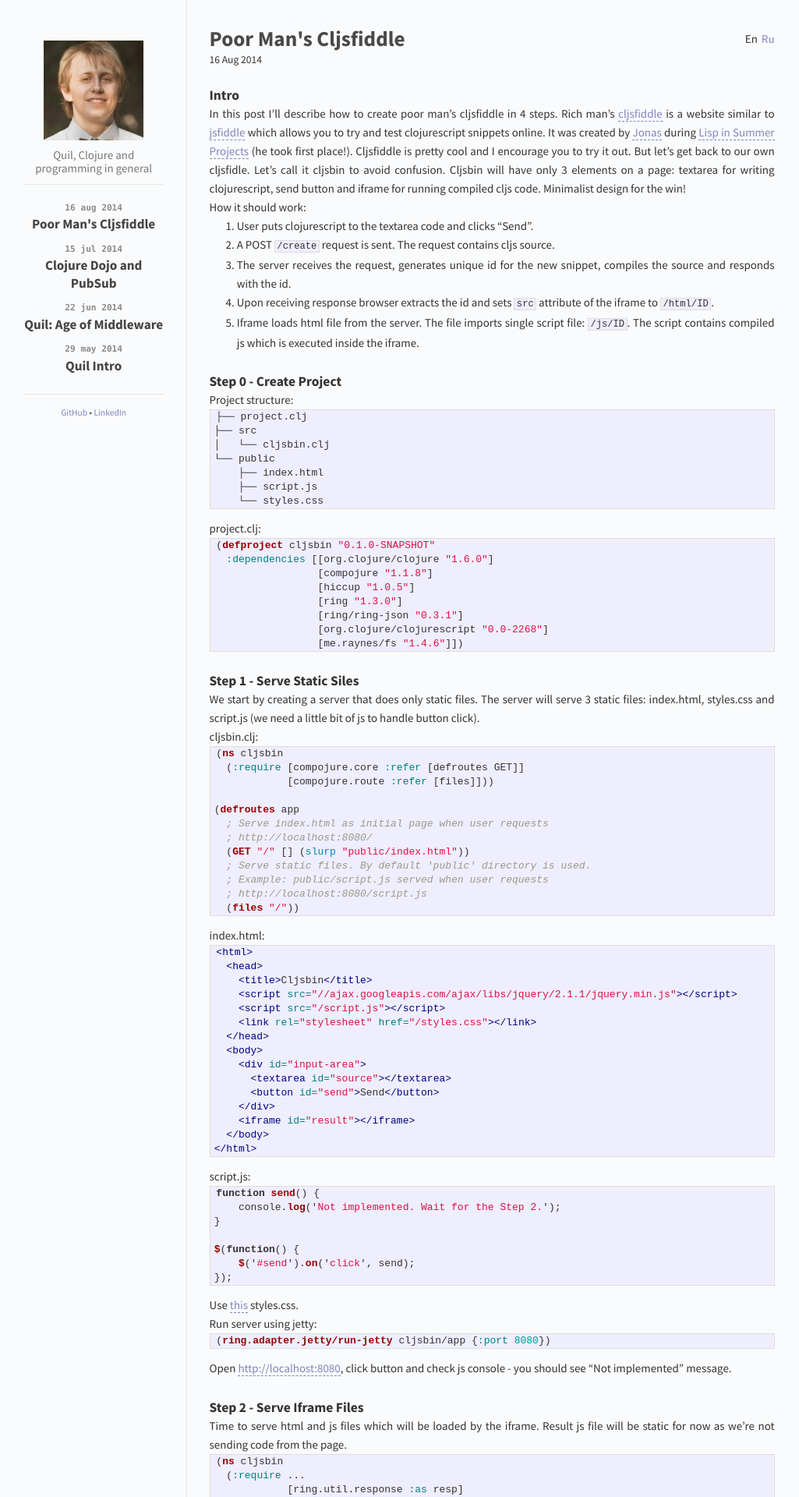
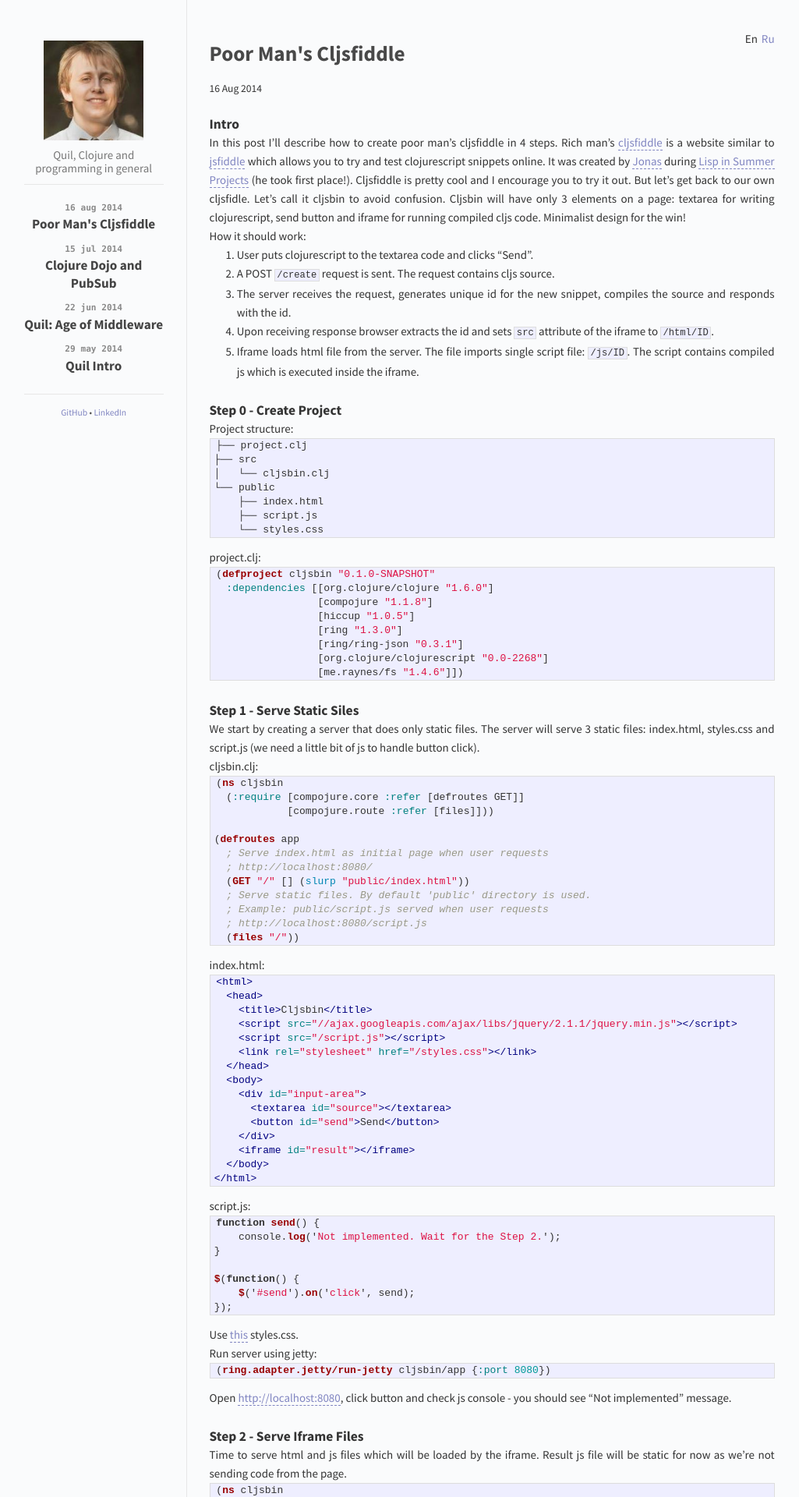
Before and after one commit to nbeloglazov/nbeloglazov.github.io, a Jekyll site: the page built from index.html, in a window 1280 px wide. Shown: the top 1920 px of the page at 78% size, without its empty margins (119-1144 px from the left). Built offline with Jekyll 4.4.1, drawn with Linux system fonts in a browser that asks for light colours; Markdown is read by kramdown in place of the engine named in the settings; comment, search, counter and statistics services are not loaded; some of the changed text lies outside the part shown.

Commit message:
Fix title style in small screens.

```diff
--- a/css/main.css
+++ b/css/main.css
@@ -305,3 +305,7 @@ a:hover {
 .post h3 {
     margin-top: 1.45em;
 }
+
+#title {
+    line-height: 2em;
+}
```
